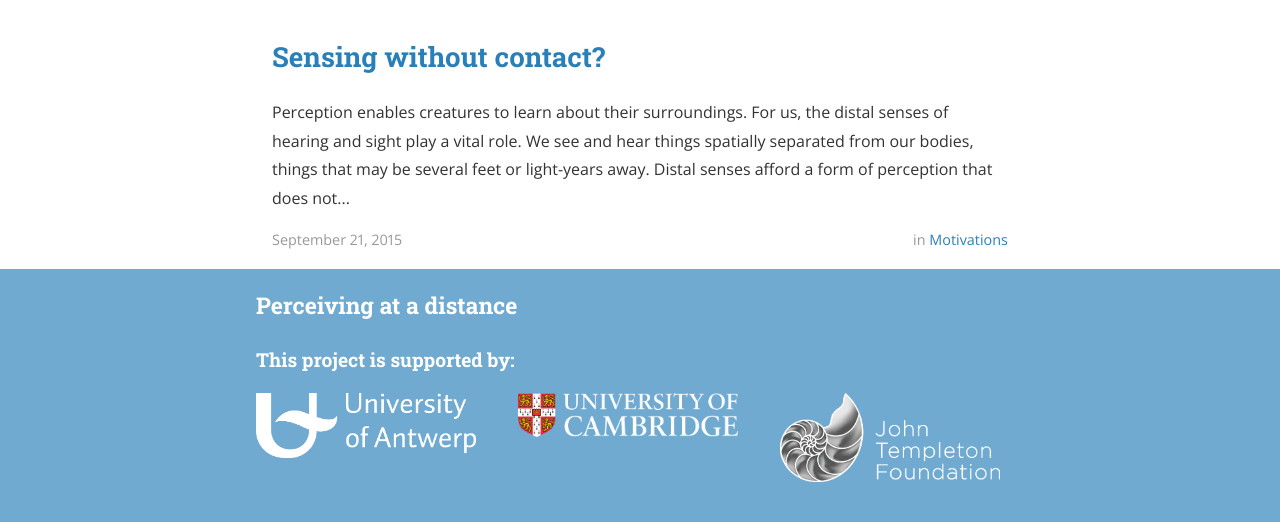
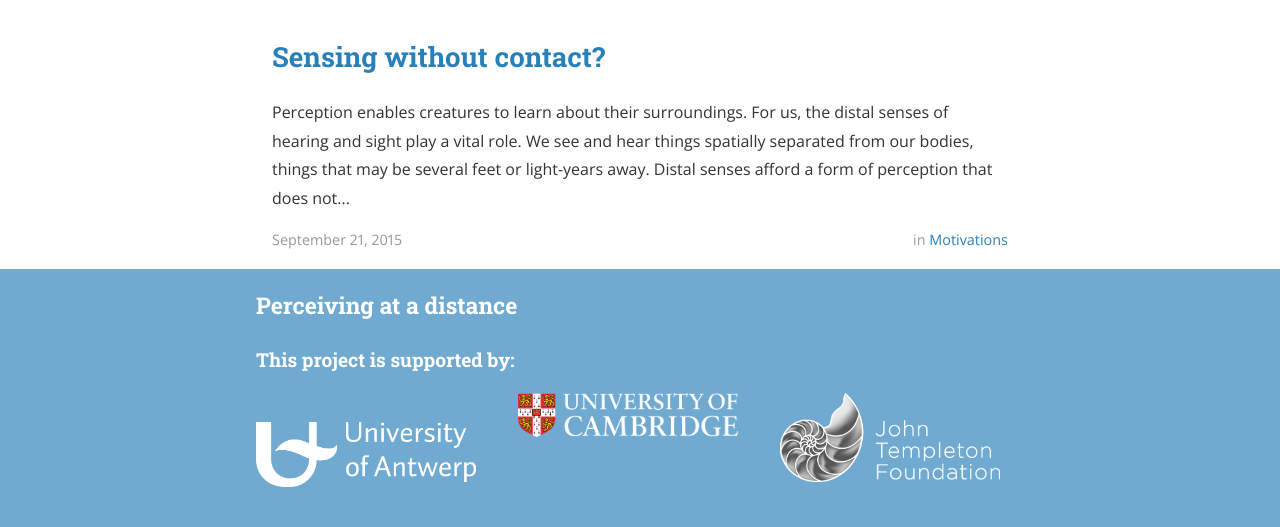
Before and after one commit to msteenhagen/distal, a Jekyll site: the page built from index.html, in a window 1280 px wide. Shown: the part 551-1078 px from the top of the page. Built offline with Jekyll 4.4.1, drawn with Linux system fonts in a browser that asks for light colours; nearby versions of some CDN libraries; the list of posts is cut into pages by our own code; a style sheet for code colours, icons or effects is not loaded.

Commit message:
Update _layout.scss

```diff
--- a/_sass/_layout.scss
+++ b/_sass/_layout.scss
@@ -355,7 +355,7 @@
 	*	Site Navigation (left)
 	*/
 	.site-navigation {
-		vertical-align: middle;
+		margin-top: 2em;
 		@include span-columns(12);
 		@include media ($mobile) {
 			@include span-columns(6);
@@ -372,8 +372,7 @@
 	*	Contact Info (center)
 	*/
 	.site-contact {
-		margin-top: 1em;
-		vertical-align: middle;
+		margin-top: 2em;
 		@include span-columns(12);
 		@include media ($mobile) {
 			@include span-columns(6);
@@ -398,7 +397,6 @@
 	*/
 	.site-signature {
 		margin-top: 1em;
-		vertical-align: middle;
 		@include span-columns(12);
 		@include media ($tablet) {
 			@include span-columns(4);
```
